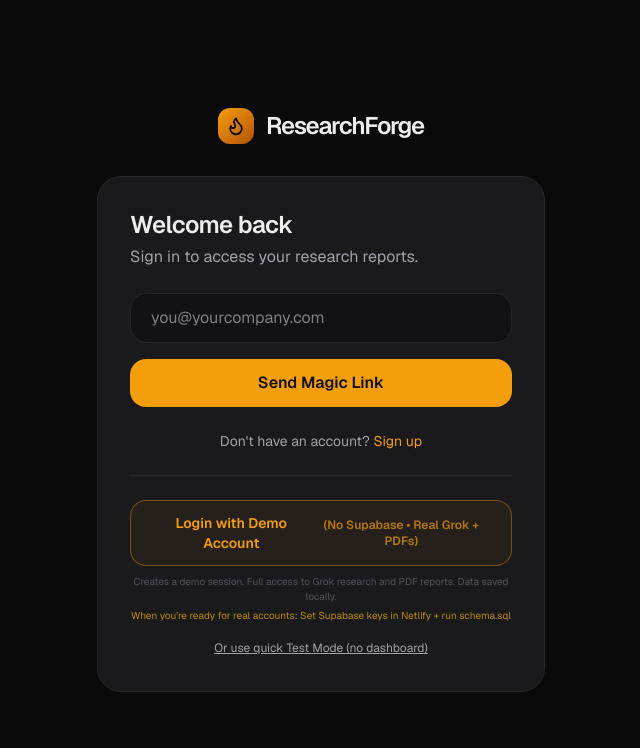
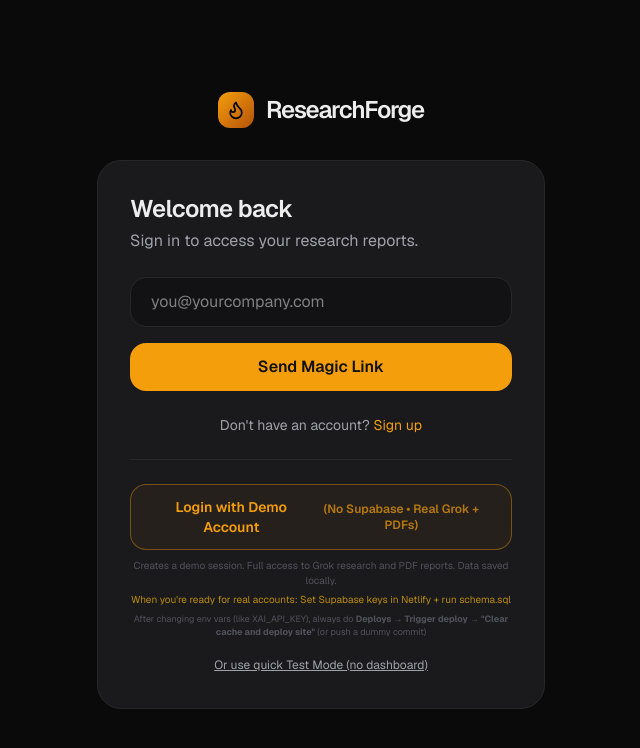
Before and after one commit to juliangudaited1993/nicheforge, a Next.js app: page /login in a window 1280 px wide. Shown: the top 748 px of the page, without its empty margins (319-959 px from the left). Built offline with nearby package versions, Linux system fonts and the light colour scheme; no server answers.

Commit message:
Improve guidance for users who can't find 'Clear cache and redeploy' in Netlify UI. Added clearer instructions in DEPLOY.md + extra hint on login page.

```diff
--- a/app/login/page.tsx
+++ b/app/login/page.tsx
@@ -103,6 +103,9 @@
             <p className="text-center text-[10px] text-amber-400/70 mt-1">
               When you're ready for real accounts: Set Supabase keys in Netlify + run schema.sql
             </p>
+            <p className="text-center text-[9px] text-[#52525b] mt-1.5">
+              After changing env vars (like XAI_API_KEY), always do <strong>Deploys → Trigger deploy → "Clear cache and deploy site"</strong> (or push a dummy commit)
+            </p>
           </div>
 
           {/* Legacy Test Mode (keep for power users) */}
```
Also changed, not shown: 1 other file (tests, documents, lock files or other folders).
